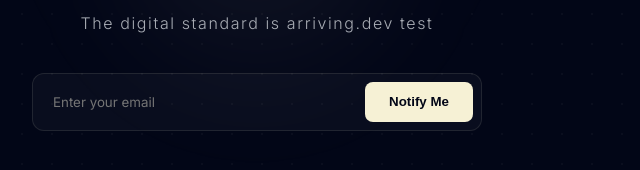
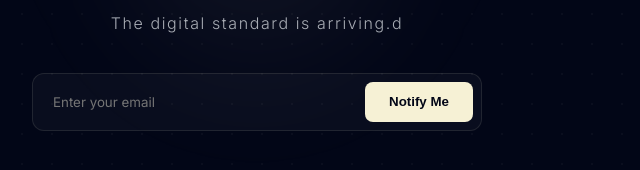
Before and after one commit to viperpaul47/viperpaul47, a website: page static/index.html in a window 1280 px wide. Shown: the part 391-561 px from the top of the page, 383-1023 px from the left. Drawn offline with Linux system fonts and the light colour scheme.

```diff
--- a/static/index.html
+++ b/static/index.html
@@ -140,7 +140,7 @@
 
     <div class="container">
         <h1>viperprojects47</h1>
-        <p class="tagline">The digital standard is arriving.dev test</p>
+        <p class="tagline">The digital standard is arriving.d</p>
 
         <form class="notify-box" id="emailForm">
             <input type="email" id="emailInput" placeholder="Enter your email" required>
```
